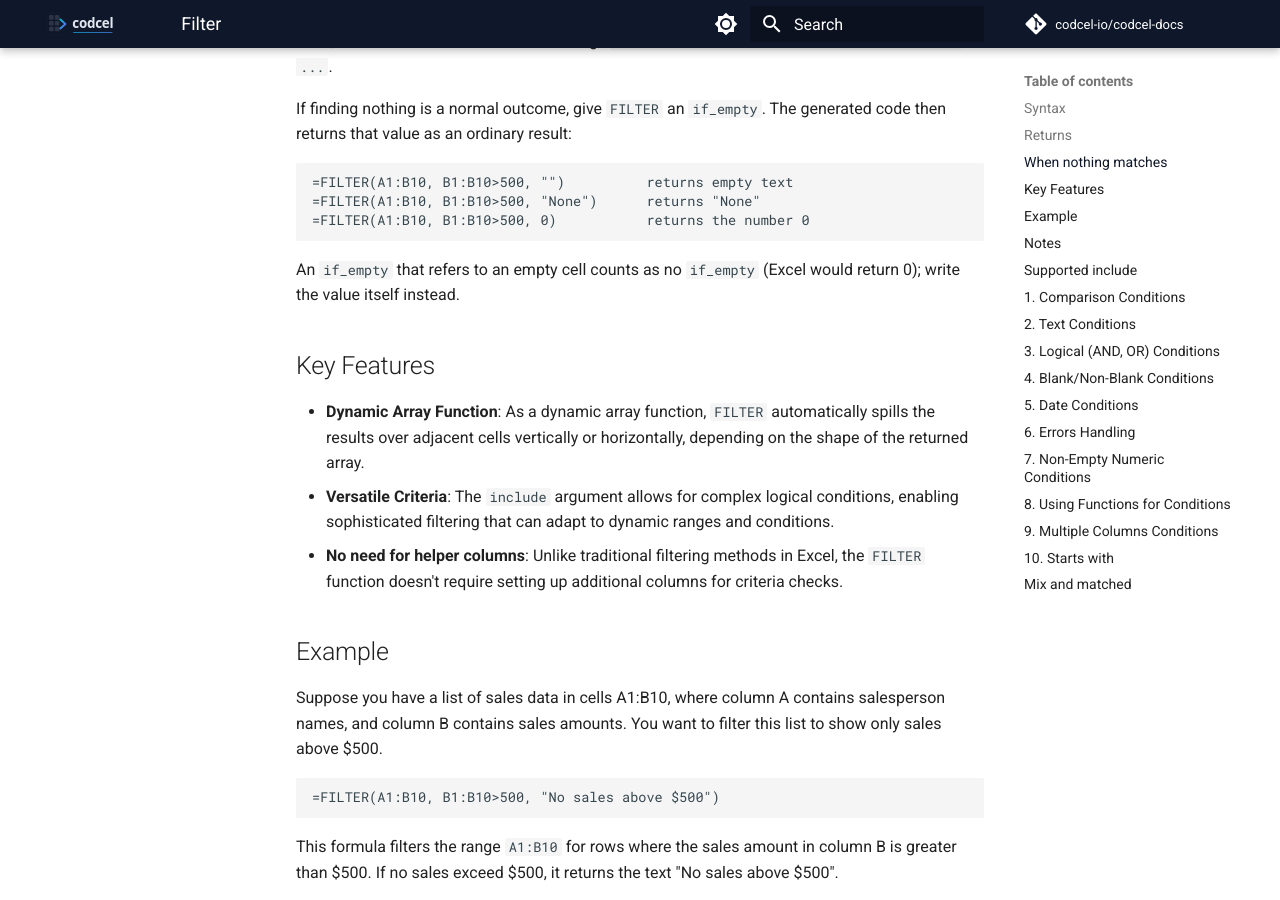
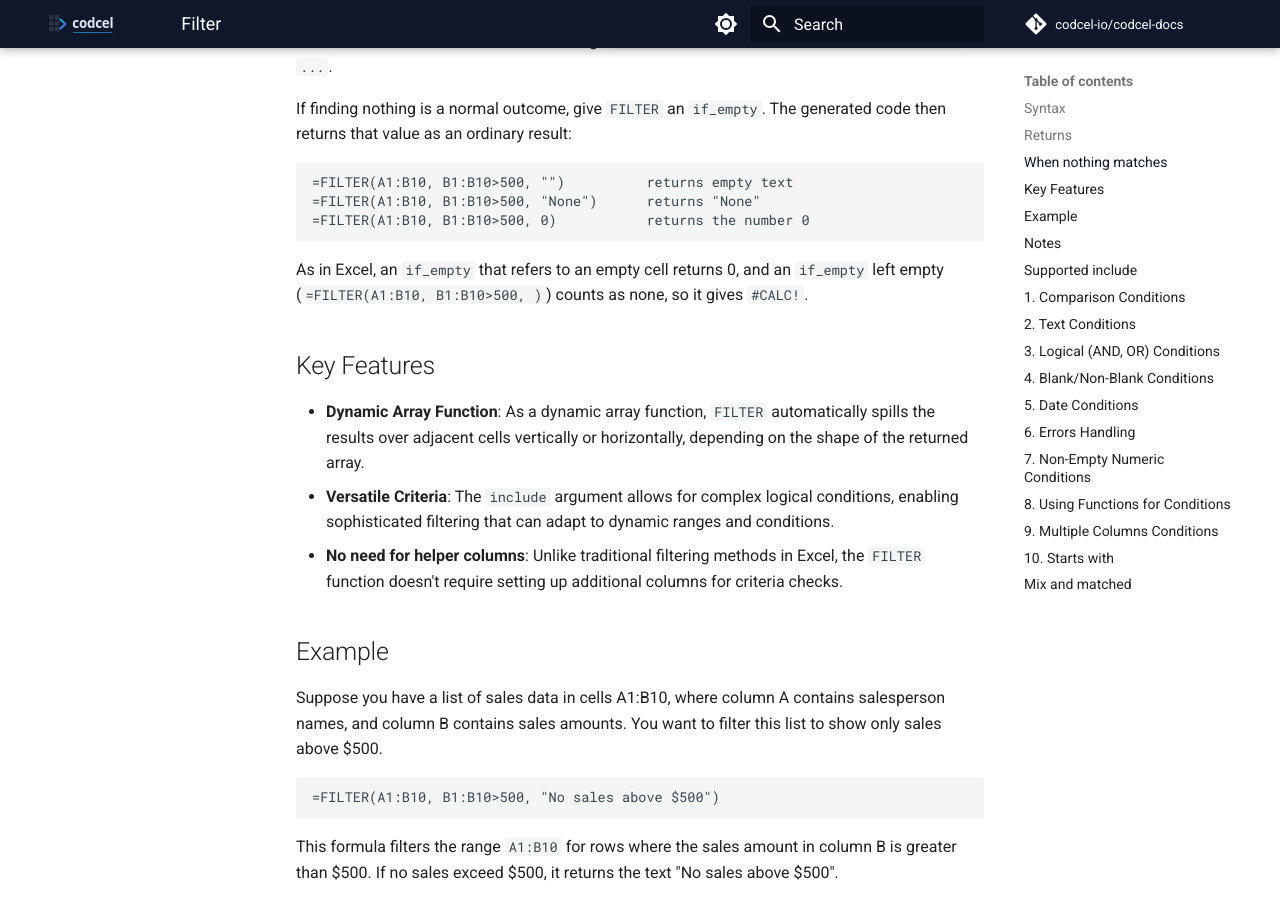
Before and after one commit to codcel-io/codcel-docs, an MkDocs documentation site: the page built from user-guide/table-functions/filter.md, in a window 1280 px wide and 900 px high, scrolled down 949 px. Built offline with MkDocs 1.6.1 and Material for MkDocs 9.7.7, drawn with Linux system fonts in a browser that asks for light colours; comment, search, counter and statistics services are not loaded.

Commit message:
FILTER: a blank-cell if_empty is 0, an empty one is #CALC!

```diff
--- a/user-guide/table-functions/filter.md
+++ b/user-guide/table-functions/filter.md
@@ -33,7 +33,7 @@ If finding nothing is a normal outcome, give `FILTER` an `if_empty`. The generat
     =FILTER(A1:B10, B1:B10>500, "None")      returns "None"
     =FILTER(A1:B10, B1:B10>500, 0)           returns the number 0
 
-An `if_empty` that refers to an empty cell counts as no `if_empty` (Excel would return 0); write the value itself instead.
+As in Excel, an `if_empty` that refers to an empty cell returns 0, and an `if_empty` left empty (`=FILTER(A1:B10, B1:B10>500, )`) counts as none, so it gives `#CALC!`.
 
 ## Key Features
 
```
